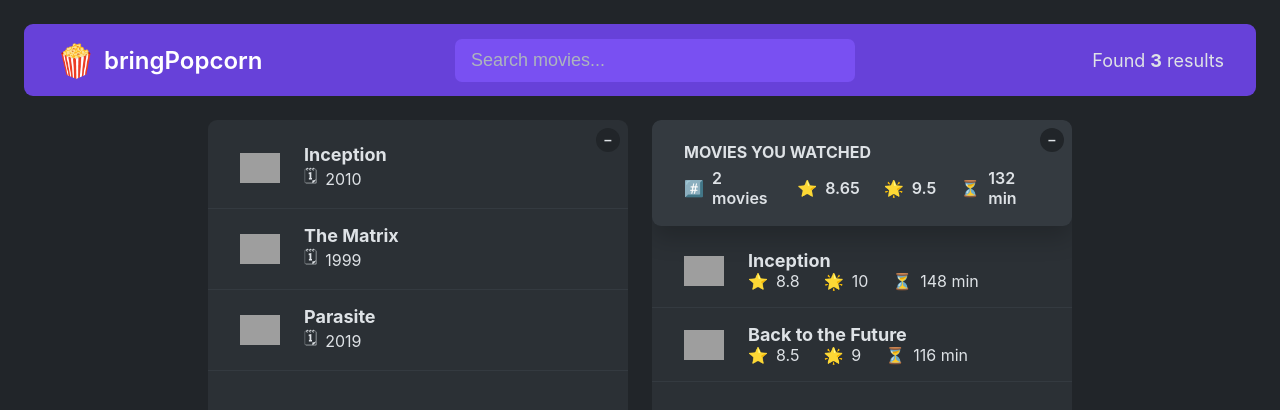
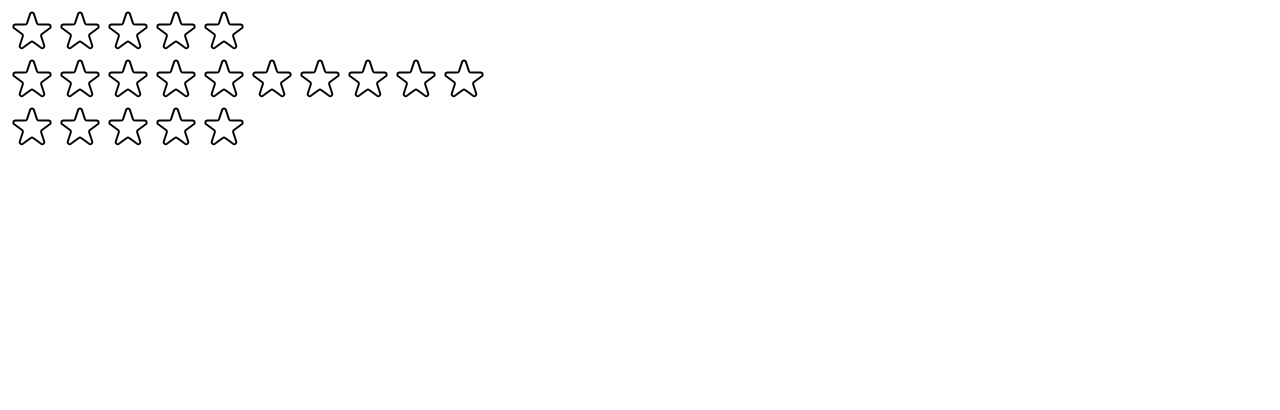
Before and after one commit to Marko010101/bringPopcorn, a React (Create React App) app: page / in a window 1280 px wide. Shown: the top 410 px of the page. Built offline with nearby package versions, Linux system fonts and the light colour scheme; grey boxes are pictures that could not be loaded.

Commit message:
Implementing StarRating functionality
Almost done all i need to be able show stars on hover. On click rating is working fine.

```diff
--- a/src/App.js
+++ b/src/App.js
@@ -52,6 +52,7 @@
 
 export default function App() {
   const [movies, setMovies] = useState(tempMovieData);
+  const [watched, setWatched] = useState(tempWatchedData);
 
   return (
     <>
@@ -60,10 +61,14 @@
         <NumResults movies={movies} />
       </NavBar>
       <Main>
-        <ListBox>
+        <Box>
           <MovieList movies={movies} />
-        </ListBox>
-        <WatchedBox />
+        </Box>
+
+        <Box>
+          <WatchedSummary watched={watched} />
+          <WatchedMovieList watched={watched} />
+        </Box>
       </Main>
     </>
   );
@@ -113,21 +118,40 @@
   return <main className="main">{children}</main>;
 }
 
-function ListBox({ children }) {
-  const [isOpen1, setIsOpen1] = useState(true);
+function Box({ children }) {
+  const [isOpen, setIsOpen] = useState(true);
+
+  return (
+    <div className="box">
+      <button className="btn-toggle" onClick={() => setIsOpen((open) => !open)}>
+        {isOpen ? "–" : "+"}
+      </button>
+      {isOpen && children}
+    </div>
+  );
+}
+
+/*
+function WatchedBox() {
+  const [isOpen2, setIsOpen2] = useState(true);
 
   return (
     <div className="box">
       <button
         className="btn-toggle"
-        onClick={() => setIsOpen1((open) => !open)}
+        onClick={() => setIsOpen2((open) => !open)}
       >
-        {isOpen1 ? "–" : "+"}
+        {isOpen2 ? "–" : "+"}
       </button>
-      {isOpen1 && children}
+      {isOpen2 && (
+        <>
+            <WatchedSummary watched={watched} />
+            <WatchedMovieList watched={watched} />
+        </>
+      )}
     </div>
   );
-}
+} */
 
 function MovieList({ movies }) {
   return (
@@ -151,28 +175,6 @@
         </p>
       </div>
     </li>
-  );
-}
-
-function WatchedBox() {
-  const [watched, setWatched] = useState(tempWatchedData);
-  const [isOpen2, setIsOpen2] = useState(true);
-
-  return (
-    <div className="box">
-      <button
-        className="btn-toggle"
-        onClick={() => setIsOpen2((open) => !open)}
-      >
-        {isOpen2 ? "–" : "+"}
-      </button>
-      {isOpen2 && (
-        <>
-          <WatchedSummary watched={watched} />
-          <WatchedMovieList watched={watched} />
-        </>
-      )}
-    </div>
   );
 }
 
--- /dev/null
+++ b/src/StarRating.js
@@ -0,0 +1,113 @@
+import { click } from "@testing-library/user-event/dist/click";
+import { useState } from "react";
+
+const containerStyle = {
+  display: "flex",
+  alignItems: "center",
+  gap: "16px",
+};
+
+const starContainerStyle = {
+  display: "flex",
+};
+
+const textStyle = {
+  lineHeight: "1",
+  margin: "0",
+};
+
+export default function StarRating({ maxRating = 5 }) {
+  const [rating, setRating] = useState(0);
+
+  function handleRating(rating) {
+    setRating(rating);
+  }
+
+  return (
+    <div style={containerStyle}>
+      <div style={starContainerStyle}>
+        {Array.from({ length: maxRating }, (_, i) => (
+          <Star
+            onRate={() => handleRating(i + 1)}
+            key={i}
+            full={rating >= i + 1}
+          />
+        ))}
+      </div>
+      <p style={textStyle}>{rating || ""}</p>
+    </div>
+  );
+}
+
+const starStyle = {
+  width: "48px",
+  height: "48px",
+  display: "block",
+  cursor: "pointer",
+};
+
+function Star({ onRate, full }) {
+  return (
+    <>
+      <span role="button" style={starStyle} onClick={onRate}>
+        {full ? (
+          <svg
+            xmlns="http://www.w3.org/2000/svg"
+            viewBox="0 0 20 20"
+            fill="#000"
+            stroke="#000"
+          >
+            <path d="M9.049 2.927c.3-.921 1.603-.921 1.902 0l1.07 3.292a1 1 0 00.95.69h3.462c.969 0 1.371 1.24.588 1.81l-2.8 2.034a1 1 0 00-.364 1.118l1.07 3.292c.3.921-.755 1.688-1.54 1.118l-2.8-2.034a1 1 0 00-1.175 0l-2.8 2.034c-.784.57-1.838-.197-1.539-1.118l1.07-3.292a1 1 0 00-.364-1.118L2.98 8.72c-.783-.57-.38-1.81.588-1.81h3.461a1 1 0 00.951-.69l1.07-3.292z" />
+          </svg>
+        ) : (
+          <svg
+            xmlns="http://www.w3.org/2000/svg"
+            fill="none"
+            viewBox="0 0 24 24"
+            stroke="#000"
+          >
+            <path
+              strokeLinecap="round"
+              strokeLinejoin="round"
+              strokeWidth="{2}"
+              d="M11.049 2.927c.3-.921 1.603-.921 1.902 0l1.519 4.674a1 1 0 00.95.69h4.915c.969 0 1.371 1.24.588 1.81l-3.976 2.888a1 1 0 00-.363 1.118l1.518 4.674c.3.922-.755 1.688-1.538 1.118l-3.976-2.888a1 1 0 00-1.176 0l-3.976 2.888c-.783.57-1.838-.197-1.538-1.118l1.518-4.674a1 1 0 00-.363-1.118l-3.976-2.888c-.784-.57-.38-1.81.588-1.81h4.914a1 1 0 00.951-.69l1.519-4.674z"
+            />
+          </svg>
+        )}
+      </span>
+    </>
+  );
+}
+
+/*
+FULL STAR
+
+<svg
+  xmlns="http://www.w3.org/2000/svg"
+  viewBox="0 0 20 20"
+  fill="#000"
+  stroke="#000"
+>
+  <path
+    d="M9.049 2.927c.3-.921 1.603-.921 1.902 0l1.07 3.292a1 1 0 00.95.69h3.462c.969 0 1.371 1.24.588 1.81l-2.8 2.034a1 1 0 00-.364 1.118l1.07 3.292c.3.921-.755 1.688-1.54 1.118l-2.8-2.034a1 1 0 00-1.175 0l-2.8 2.034c-.784.57-1.838-.197-1.539-1.118l1.07-3.292a1 1 0 00-.364-1.118L2.98 8.72c-.783-.57-.38-1.81.588-1.81h3.461a1 1 0 00.951-.69l1.07-3.292z"
+  />
+</svg>
+
+
+EMPTY STAR
+
+<svg
+  xmlns="http://www.w3.org/2000/svg"
+  fill="none"
+  viewBox="0 0 24 24"
+  stroke="#000"
+>
+  <path
+    strokeLinecap="round"
+    strokeLinejoin="round"
+    strokeWidth="{2}"
+    d="M11.049 2.927c.3-.921 1.603-.921 1.902 0l1.519 4.674a1 1 0 00.95.69h4.915c.969 0 1.371 1.24.588 1.81l-3.976 2.888a1 1 0 00-.363 1.118l1.518 4.674c.3.922-.755 1.688-1.538 1.118l-3.976-2.888a1 1 0 00-1.176 0l-3.976 2.888c-.783.57-1.838-.197-1.538-1.118l1.518-4.674a1 1 0 00-.363-1.118l-3.976-2.888c-.784-.57-.38-1.81.588-1.81h4.914a1 1 0 00.951-.69l1.519-4.674z"
+  />
+</svg>
+
+*/
--- a/src/index.js
+++ b/src/index.js
@@ -1,11 +1,15 @@
 import React from "react";
 import ReactDOM from "react-dom/client";
-import "./index.css";
-import App from "./App";
+// import "./index.css";
+// import App from "./App";
+import StarRating from "./StarRating.js";
 
 const root = ReactDOM.createRoot(document.getElementById("root"));
 root.render(
   <React.StrictMode>
-    <App />
+    {/* <App /> */}
+    <StarRating maxRating={5} />
+    <StarRating maxRating={10} />
+    <StarRating />
   </React.StrictMode>
 );
```
Also changed, not shown: public/index.html (+0 -18 lines), src/index.css (+0 -33 lines).
